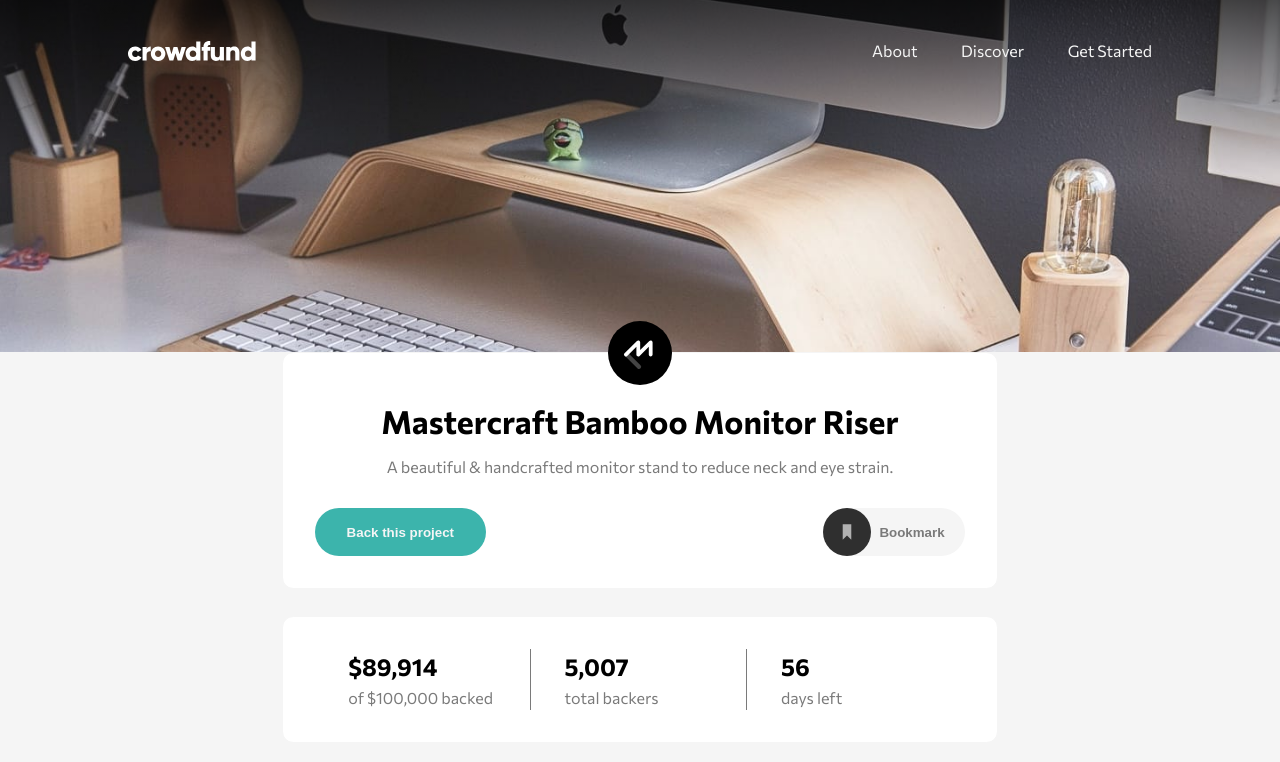
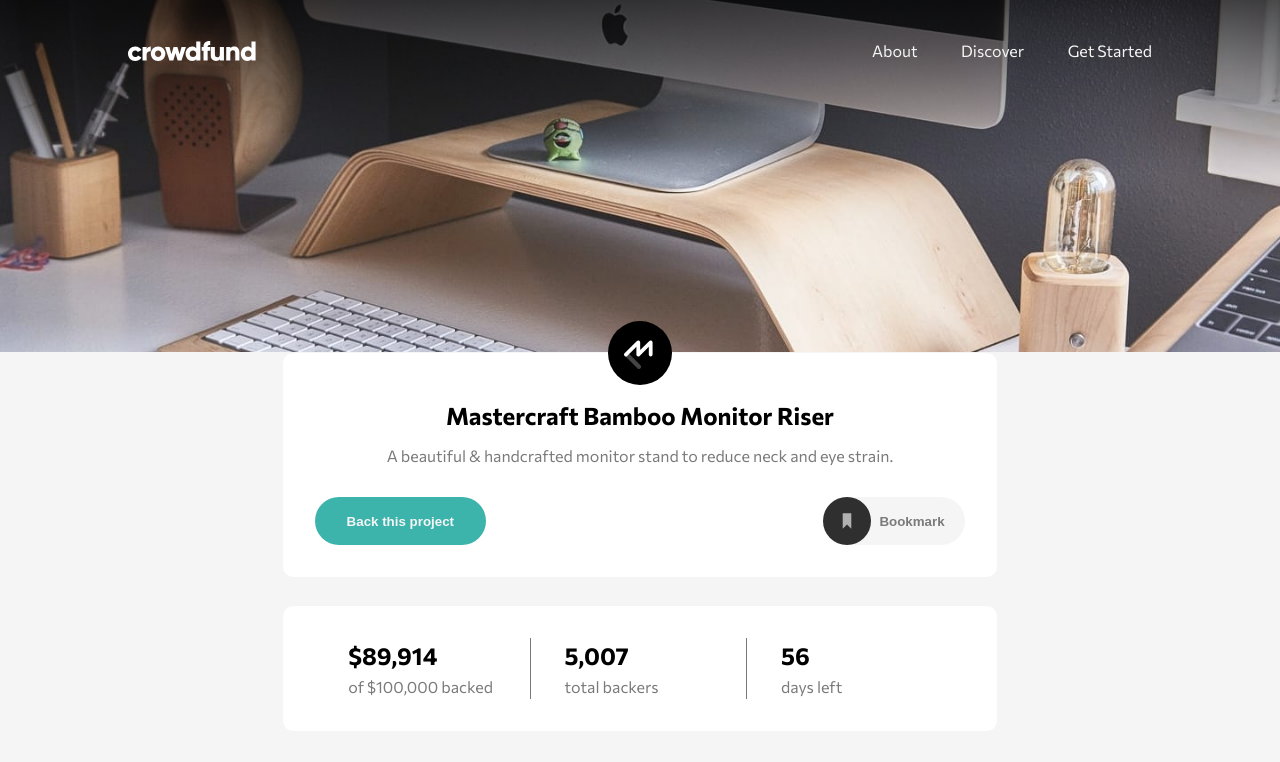
Before and after one commit to DerianMelvin/mastercraft-crowdfunding-product-page, a React (Create React App) app: page / in a window 1280 px wide. Shown: the top 762 px of the page. Built offline with nearby package versions, Linux system fonts and the light colour scheme.

Commit message:
Adjust HTML element

```diff
--- a/src/components/project/Title.tsx
+++ b/src/components/project/Title.tsx
@@ -5,6 +5,7 @@ import projectStyles from "../../css/Project.module.css";
 const Title = (): JSX.Element => {
   return (
     <div className={projectStyles.container}>
+      <section>
         <div className={projectStyles.title}>
           <img src={logoMastercraft} alt="mastercraft logo" />
           <h1>Mastercraft Bamboo Monitor Riser</h1>
@@ -19,6 +20,7 @@ const Title = (): JSX.Element => {
             <img src={iBookmark} alt="bookmark icon" /> <span>Bookmark</span>
           </button>
         </div>
+      </section>
     </div>
   );
 };
```
Lines whose indentation alone changed are shown as unchanged.
